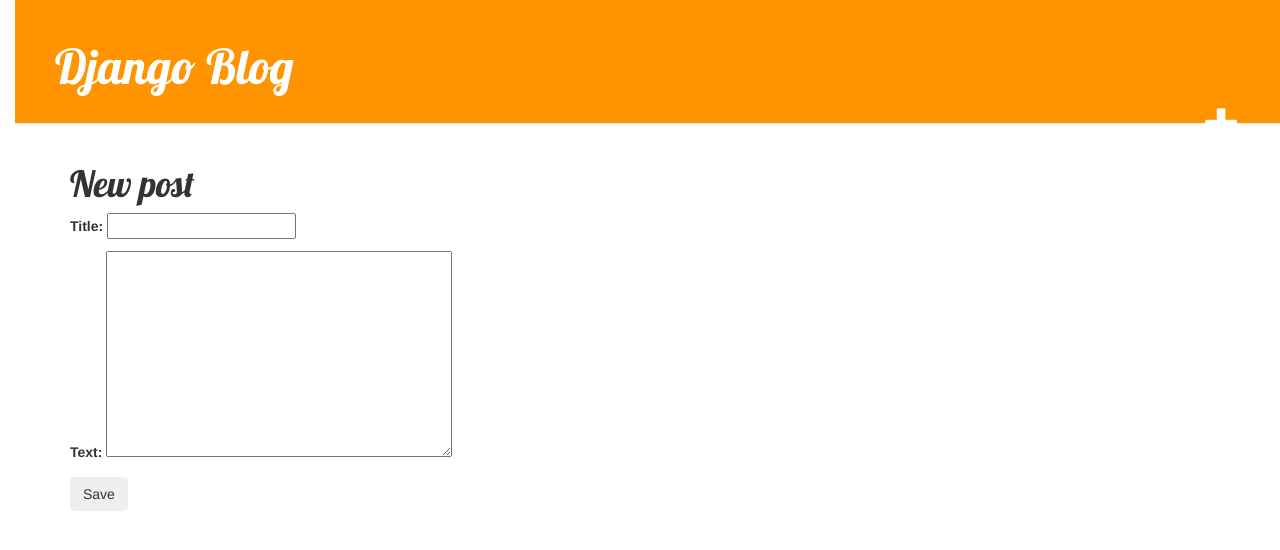
After one commit to gmoca/my-first-blog, a Django app: page /post/new/ in a window 1280 px wide. The commit adds this page. Shown: the top 550 px of the page. Run offline with Django 3.2, Linux system fonts and the light colour scheme; some libraries are stand-ins or nearby versions.

Commit message:
Added views to create/edit blog post inside the site.

```diff
--- /dev/null
+++ b/blog/forms.py
@@ -0,0 +1,7 @@
+from django import forms
+from .models import Post
+
+class PostForm(forms.ModelForm):
+    class Meta:
+        model = Post
+        fields = ('title','text',)
--- a/blog/templates/blog/base.html
+++ b/blog/templates/blog/base.html
@@ -12,6 +12,7 @@
             <body>
         <div class="page-header">
             <h1><a href="/">Django Blog</a></h1>
+            <a href="{% url 'blog.views.post_new' %}" class="top-menu"><span class="glyphicon glyphicon-plus"></span></a>
         </div>
         <div class="content container">
             <div class="row">
--- /dev/null
+++ b/blog/templates/blog/post_edit.html
@@ -0,0 +1,9 @@
+{% extends 'blog/base.html' %}
+
+{% block content %}
+    <h1>New post</h1>
+    <form method="POST" class="post-form">{% csrf_token %}
+        {{ form.as_p }}
+        <button type="submit" class="save btn btn-defauld">Save</button>
+    </form>
+{% endblock %}
--- a/blog/urls.py
+++ b/blog/urls.py
@@ -3,5 +3,7 @@
 
 urlpatterns = [
     url(r'^$', views.post_list),
+    url(r'^post/new/$', views.post_new, name='post_new'),
     url(r'^post/(?P<pk>[0-9]+)/$', views.post_detail),
+    url(r'^post/(?P<pk>[0-9]+)/edit/$', views.post_edit, name='post_edit'),
 ]
--- a/blog/views.py
+++ b/blog/views.py
@@ -1,6 +1,36 @@
-from django.shortcuts import render, get_object_or_404
+from django.shortcuts import render, get_object_or_404, redirect
 from .models import Post
 from django.utils import timezone
+from .forms import PostForm
+
+
+def post_edit(request, pk):
+    post = get_object_or_404(Post, pk=pk)
+    if request.method == "POST":
+        form = PostForm(request.POST, instance=post)
+        if form.is_valid():
+            post = form.save(commit=False)
+            post.author = request.user
+            post.save()
+            return redirect('blog.views.post_detail', pk=post.pk)
+    else:
+        form = PostForm(instance=post)
+    return render(request, 'blog/post_edit.html', {'form': form})
+
+
+def post_new(request):
+    if request.method == "POST":
+        form = PostForm(request.POST)
+        if form.is_valid():
+            post = form.save(commit=False)
+            post.author = request.user
+            post.published_date = timezone.now()
+            post.save()
+            return redirect('blog.views.post_detail', pk=post.pk)
+    else:
+        form = PostForm()
+    return render(request, 'blog/post_edit.html', {'form': form})
+
 
 
 def post_list(request):
@@ -8,6 +38,6 @@
     return render(request, 'blog/post_list.html', {'posts': posts})
 
 
-def post_detail (request, pk):
+def post_detail(request, pk):
     post = get_object_or_404(Post, pk=pk)
     return render(request, 'blog/post_detail.html', {'post': post})
--- a/mysite/urls.py
+++ b/mysite/urls.py
@@ -3,6 +3,6 @@
 
 urlpatterns = [
     url(r'^admin/', include(admin.site.urls)),
-    url(r'^$', include('blog.urls')),
-    url(r'^post/', include('blog.urls')),
+    url(r'', include('blog.urls')),
+    #url(r'^post/', include('blog.urls')),
 ]
```
Also changed, not shown: blog/templates/blog/post_detail.html (+5 -2 lines).
